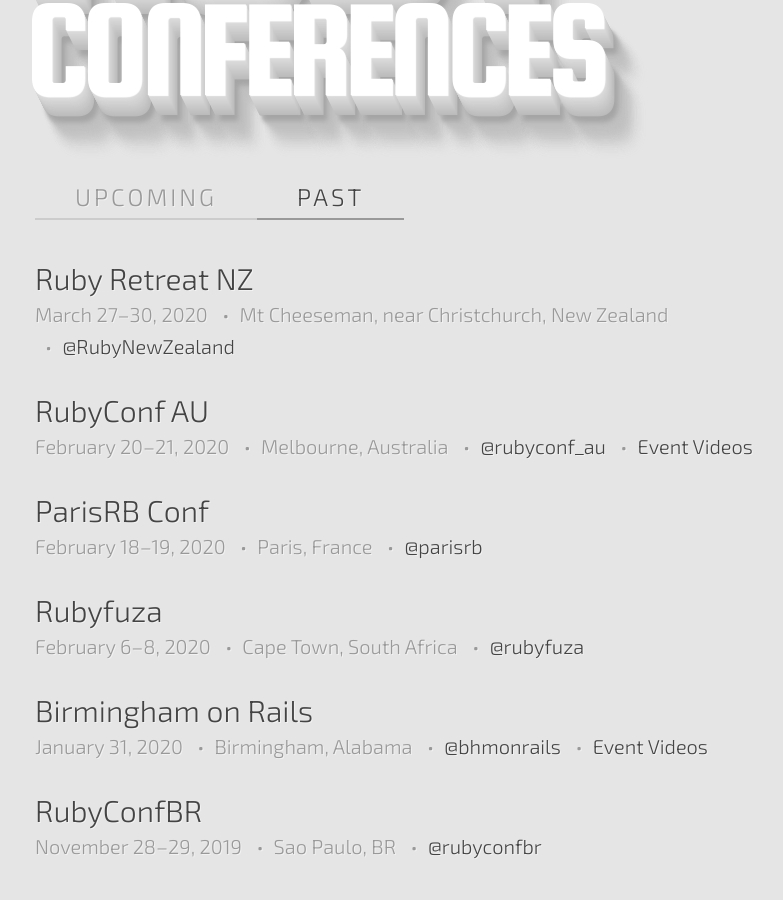
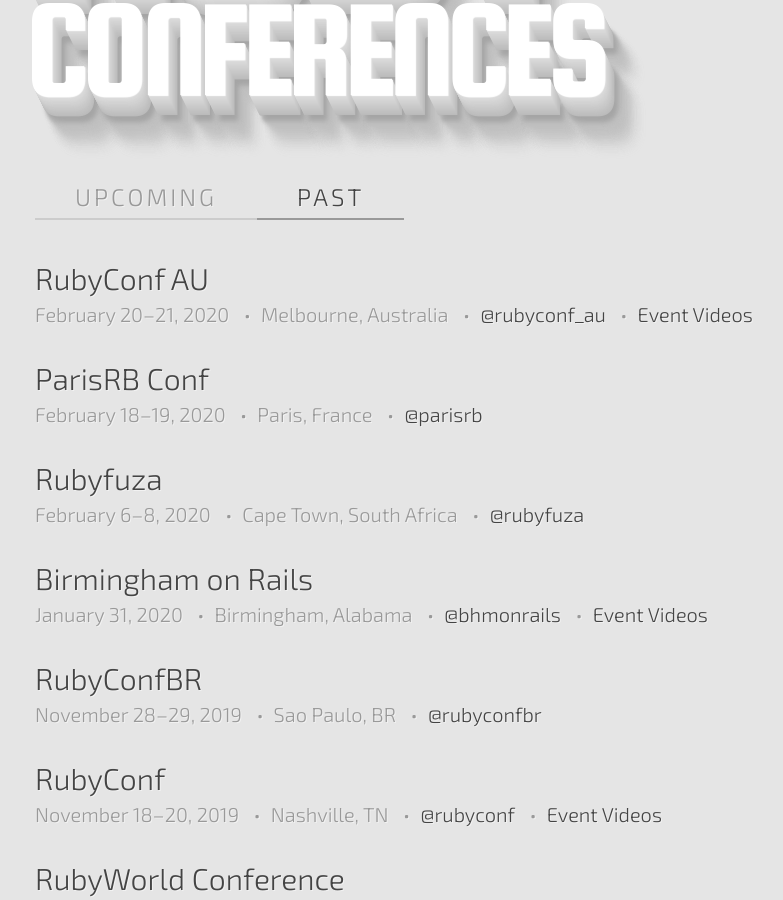
Before and after one commit to ruby-conferences/ruby-conferences.github.io, a Jekyll site: the page built from past/index.html, in a window 1280 px wide and 900 px high, scrolled down 302 px. Shown: the whole window, without its empty margins (205-988 px from the left). Built offline with Jekyll 4.4.1, drawn with Linux system fonts in a browser that asks for light colours.

Commit message:
Revert "Add Ruby Retreat NZ"
This reverts commit c85faf83c72a17fd0d7f5293eea75c455d2ed73e.

```diff
--- a/_data/conferences.yml
+++ b/_data/conferences.yml
@@ -1874,13 +1874,6 @@
   twitter: rubyconf_au
   video_link: https://www.youtube.com/playlist?list=PL9_jjLrTYxc1G0L8h-rMtO3fBSi4PJK26
 
-- name: Ruby Retreat NZ
-  location: Mt Cheeseman, near Christchurch, New Zealand
-  url: https://retreat.ruby.nz
-  start_date: 2020-03-27
-  end_date: 2020-03-30
-  twitter: RubyNewZealand
-
 - name: RubyDay
   location: Verona, Italy
   start_date: 2020-04-02
```
